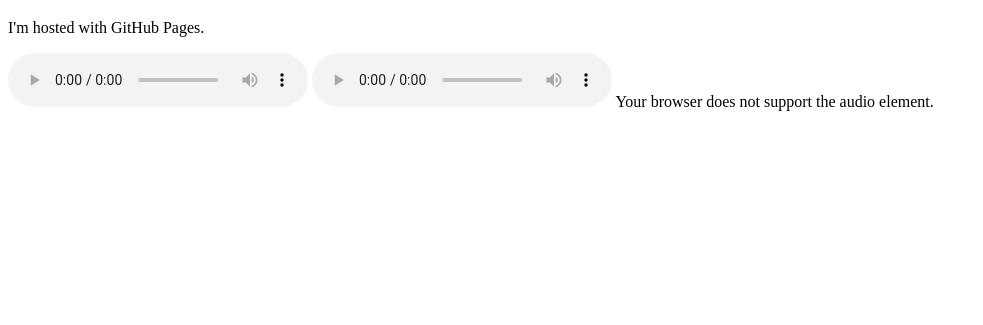
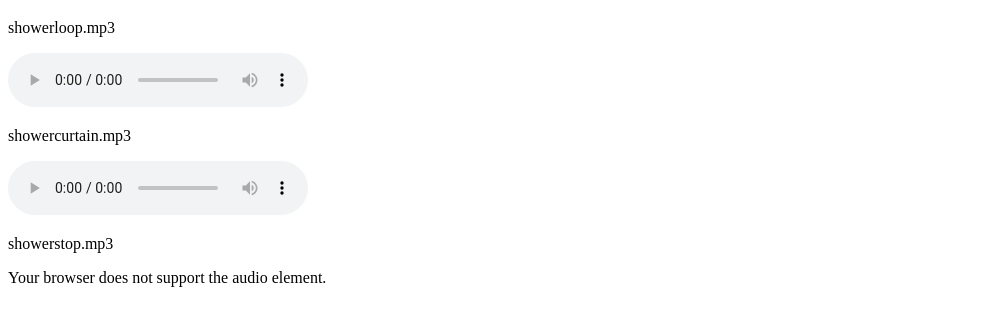
Before and after one commit to stevenharmongames/WhenTheyComeToYourDoorSound, a plain HTML site: page index.html in a window 1280 px wide. Shown: the part 61-386 px from the top of the page, without its empty margins (0-983 px from the left). Drawn offline with Linux system fonts and the light colour scheme.

Commit message:
Update index.html

```diff
--- a/index.html
+++ b/index.html
@@ -2,15 +2,17 @@
 <html>
 <body>
 <h1>Hello World</h1>
-<p>I'm hosted with GitHub Pages.</p>
+<p>showerloop.mp3</p>
 <audio controls>
   <source src="showerloop.mp3" type="audio/mpeg">
 Your browser does not support the audio element.
 </audio>
+<p>showercurtain.mp3</p>
 <audio controls>
   <source src="showercurtain.mp3" type="audio/mpeg">
 Your browser does not support the audio element.
 </audio>
+<p>showerstop.mp3</p>
 <source src="showerstop.mp3" type="audio/mpeg">
 Your browser does not support the audio element.
 </audio>
```
